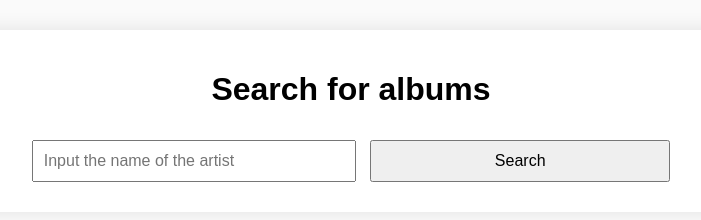
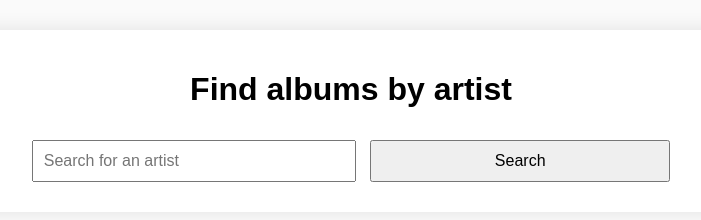
Before and after one commit to Migazu/musinfo, a plain HTML site: page index.html in a window 1280 px wide. Shown: the whole page, without its empty margins (289-990 px from the left). Drawn offline with Linux system fonts and the light colour scheme.

Commit message:
Update index.html

```diff
--- a/index.html
+++ b/index.html
@@ -9,8 +9,8 @@
 </head>
 <body>
   <div class="container">
-    <h1>Search for albums</h1>
-    <input type="text" id="artistInput" placeholder="Input the name of the artist" />
+    <h1>Find albums by artist</h1>
+    <input type="text" id="artistInput" placeholder="Search for an artist" />
     <button id="searchBtn">Search</button>
     <div id="artistInfo"></div>
     <div id="albums"></div>
```
